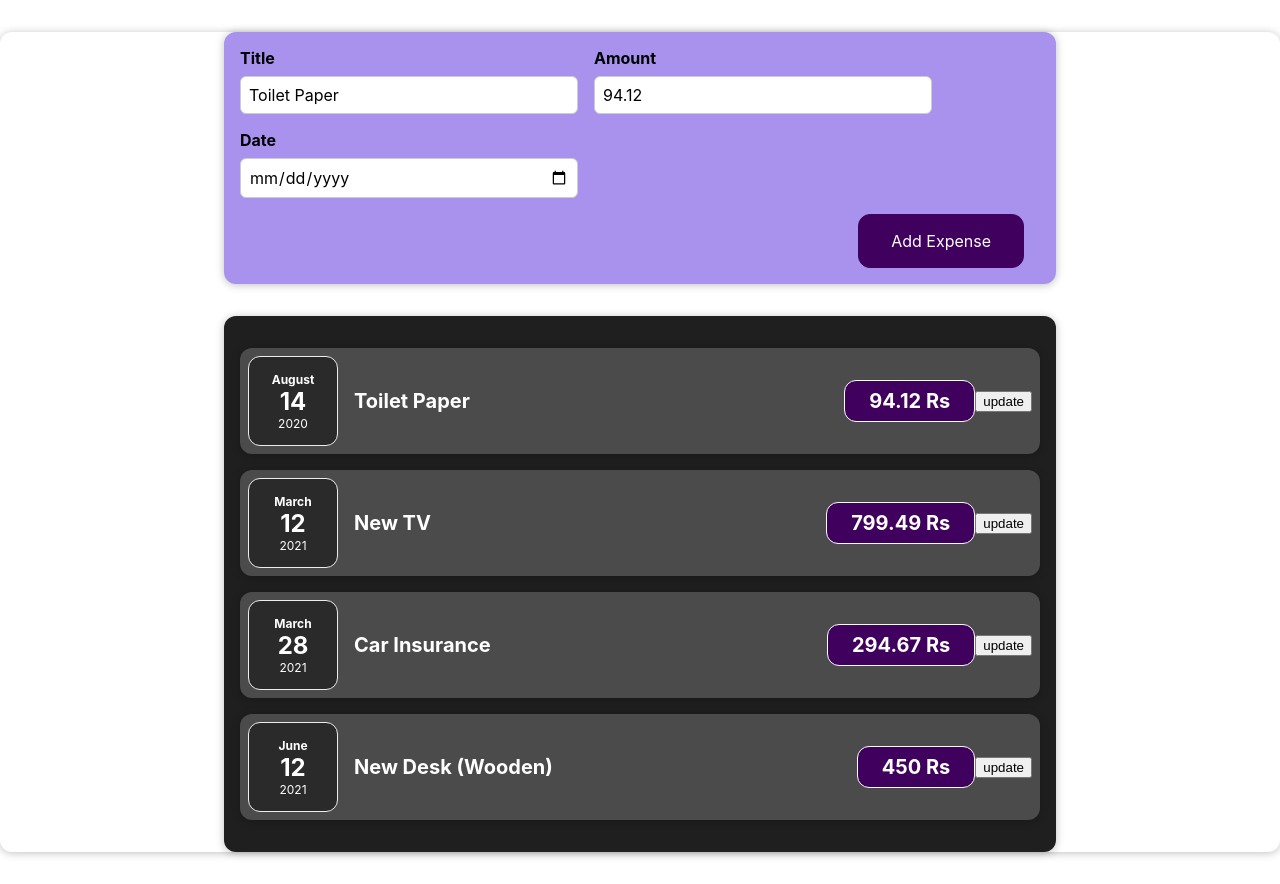
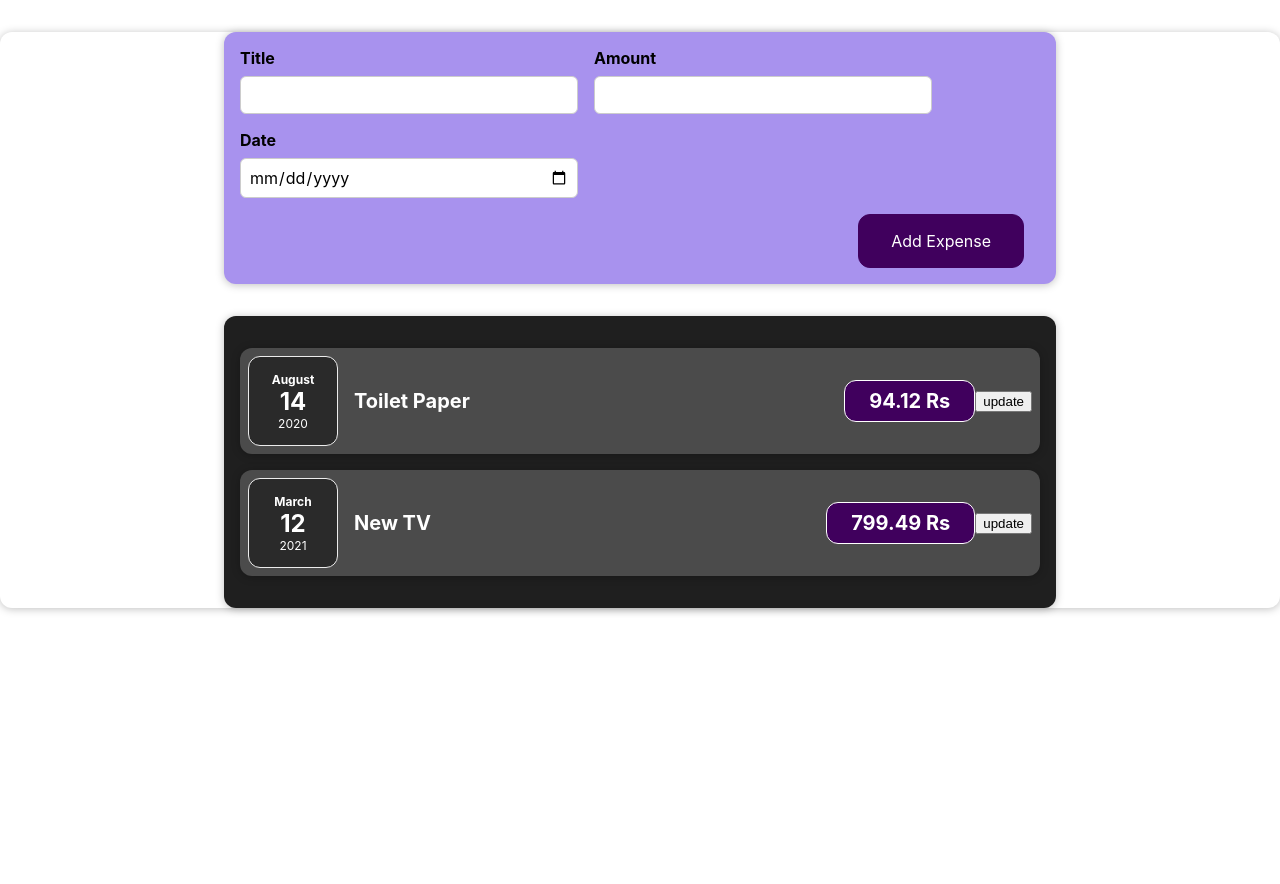
Before and after one commit to shashanknayak12/expenseTracker, a React (Create React App) app: page / in a window 1280 px wide. After the commit the page ends 800 px from the top, so only its background shows below. Built offline with nearby package versions, Linux system fonts and the light colour scheme.

Commit message:
adding functionality to form and updates state dynamicaly

```diff
--- a/src/App.js
+++ b/src/App.js
@@ -12,23 +12,18 @@ function App() {
       date: new Date(2020, 7, 14),
     },
     { id: 'e2', title: 'New TV', amount: 799.49, date: new Date(2021, 2, 12) },
-    {
-      id: 'e3',
-      title: 'Car Insurance',
-      amount: 294.67,
-      date: new Date(2021, 2, 28),
-    },
-    {
-      id: 'e4',
-      title: 'New Desk (Wooden)',
-      amount: 450,
-      date: new Date(2021, 5, 12),
-    },
+
   ];
+
+
+  const handleAddToExpenses = (expensesData) => {
+    expenses.push(expensesData)
+  }
+
   return (
     <Card className="App">
 
-      <NewExpense expenses={expenses} />
+      <NewExpense onAddExpenses={handleAddToExpenses} />
       <Expenses expenses={expenses} />
     </Card>
   );
--- a/src/components/Expenses/Expenses.jsx
+++ b/src/components/Expenses/Expenses.jsx
@@ -5,26 +5,16 @@ import Card from '../UI/Card';
 function Expenses({ expenses }) {
     return (
         <Card className='expenses'>
-            <ExpenseItem
-                title={expenses[0].title}
-                amount={expenses[0].amount}
-                date={expenses[0].date}
-            />
-            <ExpenseItem
-                title={expenses[1].title}
-                amount={expenses[1].amount}
-                date={expenses[1].date}
-            />
-            <ExpenseItem
-                title={expenses[2].title}
-                amount={expenses[2].amount}
-                date={expenses[2].date}
-            />
-            <ExpenseItem
-                title={expenses[3].title}
-                amount={expenses[3].amount}
-                date={expenses[3].date}
-            />
+
+
+            {expenses.map(each => {
+                return (<ExpenseItem
+                    title={each.title}
+                    amount={each.amount}
+                    date={each.date}
+                />)
+            })}
+
 
         </Card>
     );
--- a/src/components/NewExpenseInput/ExpenseForm.jsx
+++ b/src/components/NewExpenseInput/ExpenseForm.jsx
@@ -1,25 +1,77 @@
-import React from 'react';
+import React, { useState } from 'react';
 
-function NewExpenseForm({ expenses }) {
-    console.log(expenses[0])
+function ExpenseForm({ onSaveExpenseData }) {
+    const [enteredTitle, setEnterTitle] = useState('')
+    const [enteredAmount, setEnteredAmount] = useState('')
+    const [enteredDate, setEnteredDate] = useState('')
+
+
+
+
+    const handleTitleChange = (e) => {
+        setEnterTitle(e.target.value)
+
+    }
+    const handleAmountChange = (e) => {
+        setEnteredAmount(e.target.value)
+    }
+    const handleDateChange = (e) => {
+        setEnteredDate(e.target.value)
+    }
+
+
+
+    const handleSubmit = (e) => {
+        e.preventDefault();
+
+
+        const expenseData = {
+            title: enteredTitle,
+            amount: enteredAmount,
+            date: new Date(enteredDate),
+        }
+
+        onSaveExpenseData(expenseData)
+
+
+
+        setEnteredAmount('')
+        setEnterTitle('')
+        setEnteredDate('')
+
+
+    }
+
+
     return (
         <div>
 
-            <form>
+            <form onSubmit={handleSubmit} >
                 <div className='new-expense__controls'>
                     <div className='new-expense__control'>
                         <label>Title</label>
-                        <input type='text' value={expenses[0].title}></input>
+                        <input
+                            type='text'
+                            value={enteredTitle}
+                            onChange={handleTitleChange}
+                        ></input>
                     </div>
 
                     <div className='new-expense__control'>
                         <label>Amount</label>
-                        <input type='number' value={expenses[0].amount} min='5' step='1'></input>
+                        <input
+                            type='number'
+                            value={enteredAmount}
+                            onChange={handleAmountChange}
+                            min='0.01'
+                            step='0.01'
+                        >
+                        </input>
                     </div>
 
                     <div className='new-expense__control'>
                         <label>Date</label>
-                        <input type='date' value={expenses[0].date} min='2019-01-01' max='2050-12-31'></input>
+                        <input type='date' value={enteredDate} onChange={handleDateChange} min='2019-01-01' max='2050-12-31'></input>
                     </div>
 
                 </div>
@@ -32,4 +84,4 @@ function NewExpenseForm({ expenses }) {
     );
 }
 
-export default NewExpenseForm;
+export default ExpenseForm;
--- a/src/components/NewExpenseInput/NewExpense.jsx
+++ b/src/components/NewExpenseInput/NewExpense.jsx
@@ -2,13 +2,24 @@ import React from 'react';
 import ExpenseForm from './ExpenseForm';
 
 
-function NewExpense({ expenses }) {
+function NewExpense({ onAddExpenses }) {
+
+    const handleSaveExpenseData = (enteredExpenseData) => {
+        const expenseData = {
+            ...enteredExpenseData,
+            id: Math.random().toString()
+        }
+
+        onAddExpenses(expenseData)
+    }
 
     return (
         <div className='new-expense'>
             {/* <button>Add Expense</button> */}
 
-            <ExpenseForm expenses={expenses} />
+            <ExpenseForm
+                onSaveExpenseData={handleSaveExpenseData}
+            />
 
         </div>
     );
```
